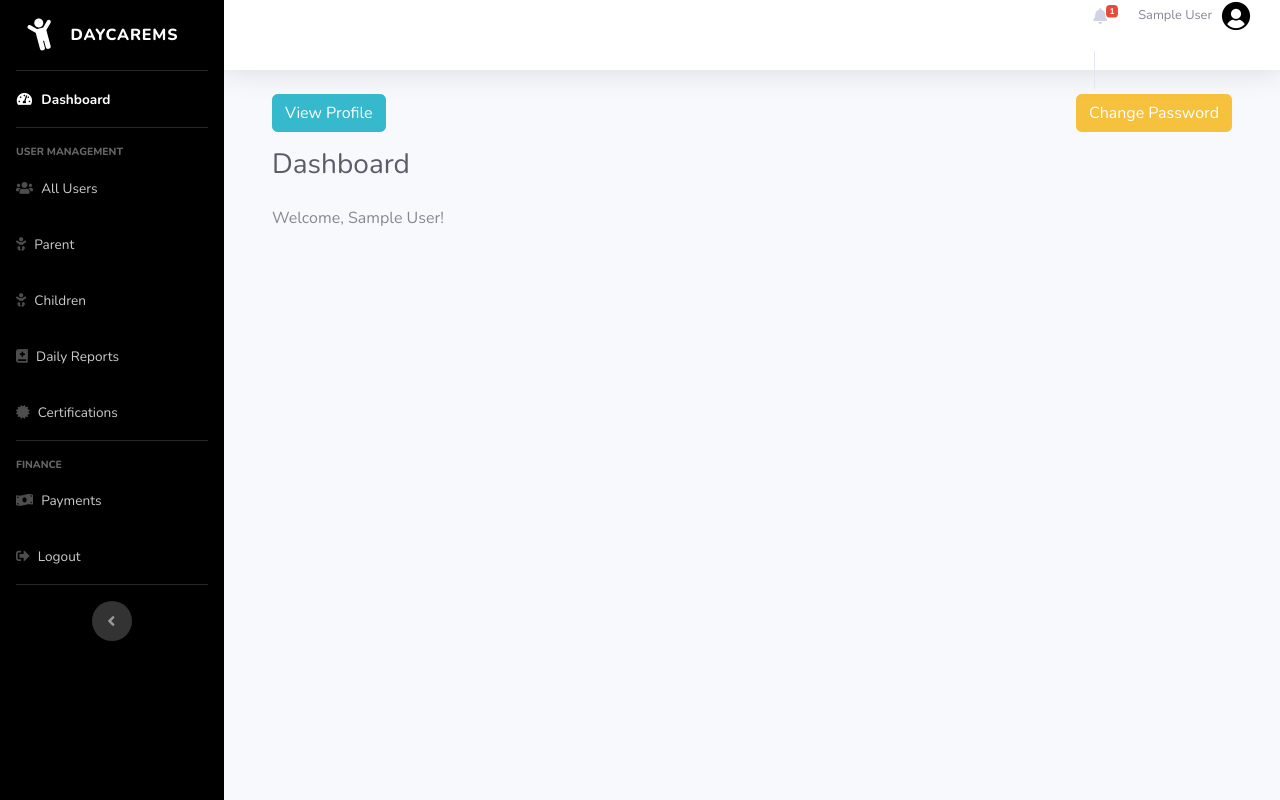
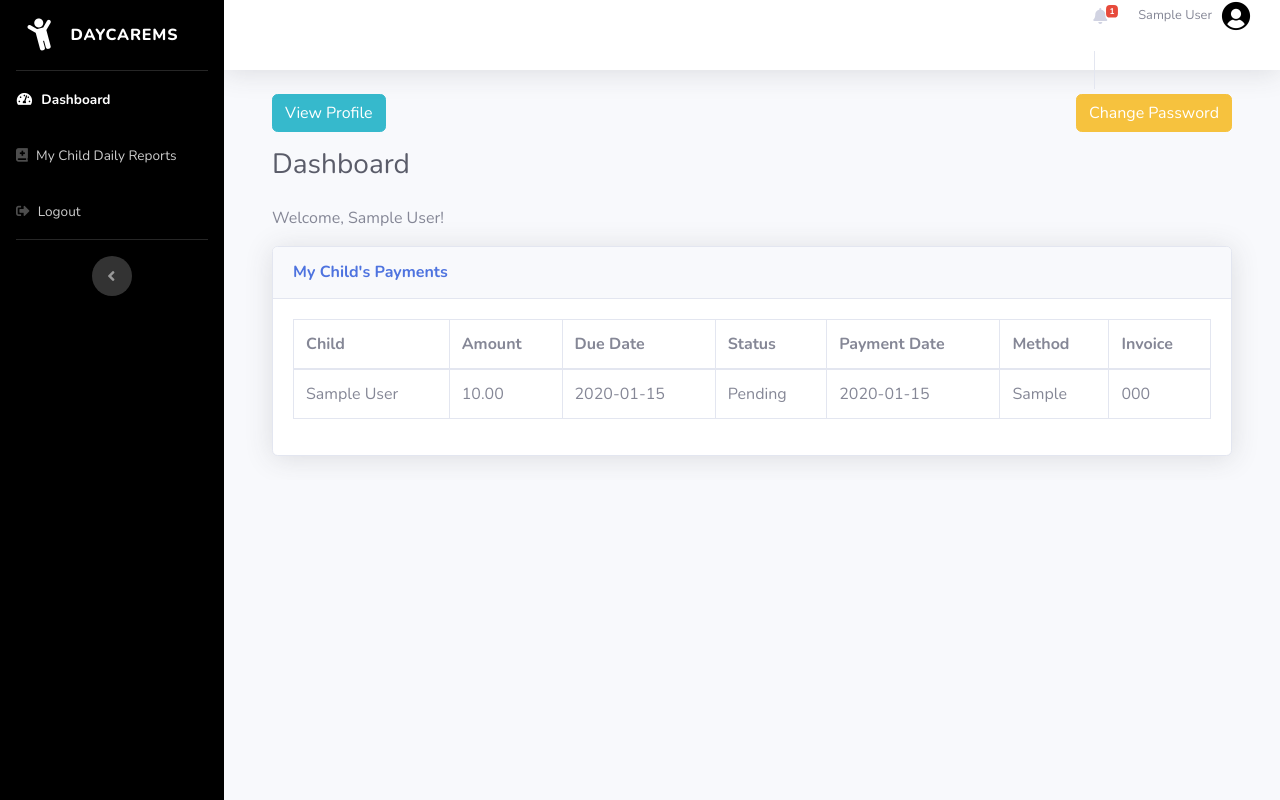
Before and after one commit to PhortKid/daycare_management, a PHP site: page /daycare/dashboard.php in a window 1280 px wide. Run offline with PHP 8.4, Linux system fonts and the light colour scheme; the visitor is signed in with stand-in values (Sample User, id 1); tables that the repository leaves empty hold one stand-in row (values such as "Sample post"); some libraries are stand-ins or nearby versions.

Commit message:
Update dashboard.php

```diff
--- a/dashboard.php
+++ b/dashboard.php
@@ -6,7 +6,24 @@
     exit();
 }
 include 'includes/header.php';
+require_once 'config/config.php';
 
+// Prepare data for charts (only for non-parent roles)
+$childrenPerMonth = array_fill(1, 12, 0);
+$reportsPerMonth = array_fill(1, 12, 0);
+
+if ($_SESSION['role'] !== 'parent') {
+    // Children enrolled per month
+    $stmt = $pdo->query("SELECT MONTH(enrollment_date) as month, COUNT(*) as count FROM children WHERE enrollment_date IS NOT NULL GROUP BY month");
+    while ($row = $stmt->fetch()) {
+        $childrenPerMonth[(int)$row['month']] = (int)$row['count'];
+    }
+    // Daily reports per month
+    $stmt2 = $pdo->query("SELECT MONTH(report_date) as month, COUNT(*) as count FROM daily_reports GROUP BY month");
+    while ($row = $stmt2->fetch()) {
+        $reportsPerMonth[(int)$row['month']] = (int)$row['count'];
+    }
+}
 ?>
 <div class="container-fluid">
     <div class="d-flex justify-content-between align-items-center mb-3">
@@ -16,5 +33,119 @@
     <h1 class="h3 mb-4 text-gray-800">Dashboard</h1>
     <p>Welcome, <?php echo htmlspecialchars($_SESSION['first_name']); ?>!</p>
     <!-- Add dashboard widgets or stats here -->
+
+    <?php if ($_SESSION['role'] !== 'parent'): ?>
+    <div class="row">
+        <div class="col-xl-6 col-lg-6">
+            <div class="card shadow mb-4">
+                <div class="card-header py-3 d-flex flex-row align-items-center justify-content-between">
+                    <h6 class="m-0 font-weight-bold text-primary">Children Enrolled Per Month</h6>
+                </div>
+                <div class="card-body">
+                    <canvas id="childrenChart"></canvas>
+                </div>
+            </div>
+        </div>
+        <div class="col-xl-6 col-lg-6">
+            <div class="card shadow mb-4">
+                <div class="card-header py-3 d-flex flex-row align-items-center justify-content-between">
+                    <h6 class="m-0 font-weight-bold text-primary">Daily Reports Per Month</h6>
+                </div>
+                <div class="card-body">
+                    <canvas id="reportsChart"></canvas>
+                </div>
+            </div>
+        </div>
+    </div>
+    <script src="dashboard_assets/vendor/chart.js/Chart.min.js"></script>
+    <script>
+    const monthLabels = ['January','February','March','April','May','June','July','August','September','October','November','December'];
+    const childrenData = <?php echo json_encode(array_values($childrenPerMonth)); ?>;
+    const reportsData = <?php echo json_encode(array_values($reportsPerMonth)); ?>;
+
+    // Children Chart
+    new Chart(document.getElementById('childrenChart').getContext('2d'), {
+        type: 'bar',
+        data: {
+            labels: monthLabels,
+            datasets: [{
+                label: 'Children Enrolled',
+                data: childrenData,
+                backgroundColor: 'rgba(54, 162, 235, 0.5)',
+                borderColor: 'rgba(54, 162, 235, 1)',
+                borderWidth: 1
+            }]
+        },
+        options: {
+            scales: { y: { beginAtZero: true } }
+        }
+    });
+    // Reports Chart
+    new Chart(document.getElementById('reportsChart').getContext('2d'), {
+        type: 'bar',
+        data: {
+            labels: monthLabels,
+            datasets: [{
+                label: 'Daily Reports',
+                data: reportsData,
+                backgroundColor: 'rgba(255, 99, 132, 0.5)',
+                borderColor: 'rgba(255, 99, 132, 1)',
+                borderWidth: 1
+            }]
+        },
+        options: {
+            scales: { y: { beginAtZero: true } }
+        }
+    });
+    </script>
+    <?php endif; ?>
+
+    <?php if ($_SESSION['role'] === 'parent'): ?>
+    <div class="row">
+        <div class="col-xl-12 col-lg-12">
+            <div class="card shadow mb-4">
+                <div class="card-header py-3 d-flex flex-row align-items-center justify-content-between">
+                    <h6 class="m-0 font-weight-bold text-primary">My Child's Payments</h6>
+                </div>
+                <div class="card-body">
+                    <div class="table-responsive">
+                        <table class="table table-bordered">
+                            <thead>
+                                <tr>
+                                    <th>Child</th>
+                                    <th>Amount</th>
+                                    <th>Due Date</th>
+                                    <th>Status</th>
+                                    <th>Payment Date</th>
+                                    <th>Method</th>
+                                    <th>Invoice</th>
+                                </tr>
+                            </thead>
+                            <tbody>
+                            <?php
+                            require_once 'config/config.php';
+                            $parent_id = $_SESSION['user_id'];
+                            $sql = "SELECT p.*, c.first_name AS child_first, c.last_name AS child_last FROM payments p JOIN children c ON p.child_id = c.child_id WHERE p.parent_id = ? ORDER BY p.due_date DESC";
+                            $stmt = $pdo->prepare($sql);
+                            $stmt->execute([$parent_id]);
+                            while ($row = $stmt->fetch()): ?>
+                                <tr>
+                                    <td><?php echo htmlspecialchars($row['child_first'] . ' ' . $row['child_last']); ?></td>
+                                    <td><?php echo number_format($row['amount'], 2); ?></td>
+                                    <td><?php echo htmlspecialchars($row['due_date']); ?></td>
+                                    <td><?php echo ucfirst($row['status']); ?></td>
+                                    <td><?php echo $row['payment_date'] ? htmlspecialchars($row['payment_date']) : '-'; ?></td>
+                                    <td><?php echo htmlspecialchars($row['payment_method']); ?></td>
+                                    <td><?php echo htmlspecialchars($row['invoice_number']); ?></td>
+                                </tr>
+                            <?php endwhile; ?>
+                            </tbody>
+                        </table>
+                    </div>
+                </div>
+            </div>
+        </div>
+    </div>
+    <?php endif; ?>
 </div>
 <?php include 'includes/footer.php'; ?>
```
